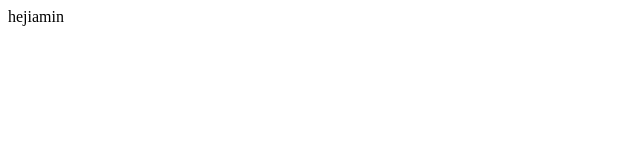
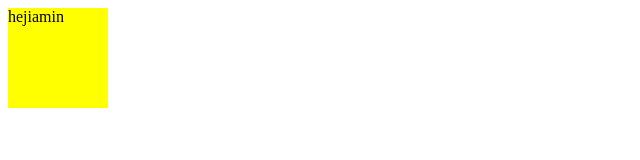
Before and after one commit to h2190697689/jquery, a plain HTML site: page index.html in a window 1280 px wide. Shown: the whole page, without its empty margins (0-640 px from the left). Drawn offline with Linux system fonts and the light colour scheme.

Commit message:
second commit

```diff
--- a/index.html
+++ b/index.html
@@ -4,13 +4,24 @@
     <meta charset="UTF-8">
     <meta name="viewport" content="width=device-width, initial-scale=1.0">
     <title>Document</title>
+    <style>
+        #name{
+            background-color: yellow;
+            width: 100px;
+            height: 100px;
+        }
+    </style>
 </head>
 <body>
     <div id="name">hejiamin</div>
     <script>
-        console.log(document.querySelector("#name").textContent)
-        console.log(document.querySelector("#name").innerHTML);
-        console.log(document.querySelector("#name").innerText)
+        var ele = document.querySelector("#name");
+        // ele.textContent = "<p>This is a test.</p>"
+        console.log(ele.style);
+        console.log(document.defaultView.getComputedStyle(ele,null).width)
+        // console.log(document.querySelector("#name").textContent)
+        // console.log(document.querySelector("#name").innerHTML);
+        // console.log(document.querySelector("#name").innerText)
     </script>
 </body>
 </html>
```
Also changed, not shown: 1 other file.
